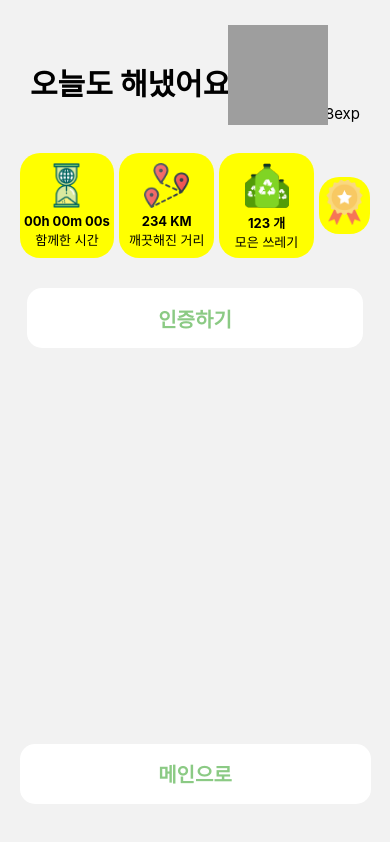
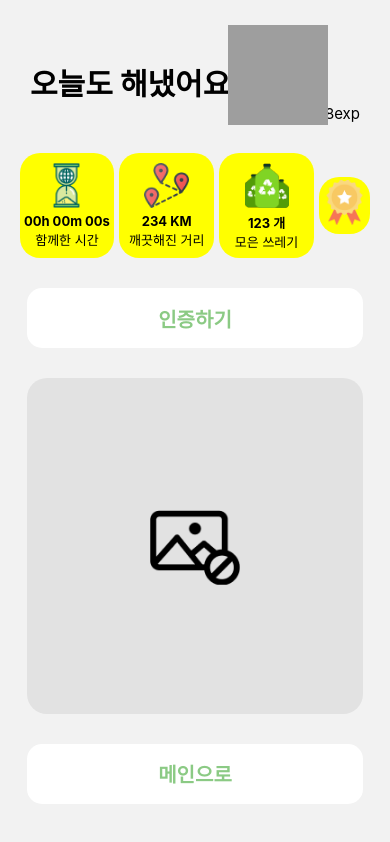
Before and after one commit to chosim-dvlpr/GreenStep, a React Native app in the folder FrontEnd/GreenStep/: screen /ploggingfinish in a window 390 px wide. Built offline with nearby package versions, Linux system fonts and the light colour scheme; grey boxes are pictures that could not be loaded.

Commit message:
feat: 플로깅 종료 화면 인증 사진 기본 이미지 추가 및 주석 삭제

```diff
--- a/FrontEnd/GreenStep/src/Page/PloggingFinish.tsx
+++ b/FrontEnd/GreenStep/src/Page/PloggingFinish.tsx
@@ -8,9 +8,11 @@ import fileTokenHttp from '../Api/fileTokenHttp';
 import { launchImageLibrary } from 'react-native-image-picker';
 import PloggingFinishHeader from '../Component/PloggingFinish/PloggingFinishHeader';
 import { useNavigation } from '@react-navigation/native';
+import PloggingFinishNoImage from '../Image/PloggingFinish/PloggingFinishNoImage.png';
 
 interface PloggingFinishType {
   ploggingId?: number,
+  getExp?: number,
 }
 
 const PloggingFinishContainer = styled.View`
@@ -33,10 +35,10 @@ const ImageContainer = styled.View`
   margin: auto;
   margin-top: 30;
   aspect-ratio: 1;
-  `
+`
 
 const GoToMainContainer = styled.View`
-  width: 90%;
+  width: 86%;
   margin: auto;
   margin-top: 30;
   margin-bottom: 110;
@@ -45,32 +47,12 @@ const GoToMainContainer = styled.View`
 const ButtonTextColor = '#8BCA84';
 
 
-const PloggingFinish = ({ploggingId}: PloggingFinishType) => {
+const PloggingFinish = ({ ploggingId, getExp }: PloggingFinishType) => {
   const navigation = useNavigation();
-
-  /** 경험치 얻기 */
-  const getExp = () => {
-
-  }
 
   /** 사진 선택 기능 */
   const [photo, setPhoto] = useState<string>('');
-  const [uploadedPhoto, setUploadedPhoto] = useState<any>();
 
-  // const pickedPhoto = async () => {
-  //   console.log('사진 인증 버튼 클릭 (미리보기)')
-  //   const result = await launchImageLibrary();
-  //   setUploadedPhoto(result)
-
-  //   if (result.didCancel){
-  //     return null;
-  //   }
-  //   console.log('이미지 업로드 성공 : ', result)
-  //   const localUri = result.assets[0].uri;
-  //   const uriPath = localUri.split("//").pop();
-  //   const imageName = localUri.split("/").pop();
-  //   setPhoto("file://"+uriPath)
-  // };
   const pickedPhoto = async () => {
     console.log('사진 인증 버튼 클릭 (미리보기)')
     const result = await launchImageLibrary();
@@ -93,45 +75,18 @@ const PloggingFinish = ({ploggingId}: PloggingFinishType) => {
       uri: localUri,
     });
     console.log(formData)
+    console.log(photo)
 
     fileTokenHttp.post(`/plogging/${ploggingId}/upload/img`, formData)
     .then((res) => console.log('file 전송 성공 : ', res))
     .catch(err => console.log('file 전송 실패 : ', err))
   };
 
-  /** 사진 서버에 업로드 */
-  // const ploggingId = 1;
-  // const uploadPhoto = async () => {
-  //   const formData = await new FormData()
-  //   console.log('formData : ', formData)
-  //   // console.log('result : ', result)
-  //   console.log('FormData image : ', uploadedPhoto)
-
-  //   // const file = {
-  //   //   name: uploadedPhoto?.assets?.[0]?.fileName,
-  //   //   type: uploadedPhoto?.assets?.[0]?.type,
-  //   //   uri: uploadedPhoto?.assets?.[0]?.uri,
-  //   // }
-  //   formData.append('file', {
-  //     name: uploadedPhoto?.assets?.[0]?.fileName,
-  //     type: uploadedPhoto?.assets?.[0]?.type,
-  //     uri: uploadedPhoto?.assets?.[0]?.uri,
-  //     // uri: 'uploadedPhoto?.assets?.[0]?.uri',
-  //   });
-  //   console.log('===formData : ', formData)
-  //   // formData.append('service', "profile");
-  //   // formData.append('serviceId', )
-
-  //   fileTokenHttp.post(`/plogging/${ploggingId}/upload/img`, formData)
-  //   .then((res) => console.log('이미지 서버 업로드 성공 : ', res))
-  //   .catch(err => console.log('이미지 서버 업로드 실패 : ', err))
-  // };
-
   return (
     <ScrollView>
       <PloggingFinishContainer>
         {/* 헤더 */}
-        <PloggingFinishHeader />
+        <PloggingFinishHeader getExp={getExp} />
 
         {/* 플로깅 데이터 */}
         <PloggingDataContainer>
@@ -140,7 +95,6 @@ const PloggingFinish = ({ploggingId}: PloggingFinishType) => {
 
         {/* 인증하기 버튼 */}
         <UploadPhotoButtonContainer>
-          {/* <input type='file'/> */}
           <TouchableOpacity
           onPress={() => pickedPhoto()}
           style={[
@@ -155,13 +109,11 @@ const PloggingFinish = ({ploggingId}: PloggingFinishType) => {
 
         {/* 인증 사진/회색 빈 칸 */}
         <ImageContainer>
-          {/* <Image
-          source={{uri: 'https://mediahub.seoul.go.kr/uploads/mediahub/2022/03/nqIdsTmuNLznSsyBFyENToHLigbKWoLx.png'}}
-          style={ImageStyle.largeImage} /> */}
           <Image
-          source={{uri: photo}}
-          style={[ImageStyle.largeImage]} />
+          source={photo ? {uri: photo} : PloggingFinishNoImage}
+          style={{width: '100%', height: '100%', borderRadius: 20}} />
         </ImageContainer>
+
 
         {/* 지도 */}
 
```
